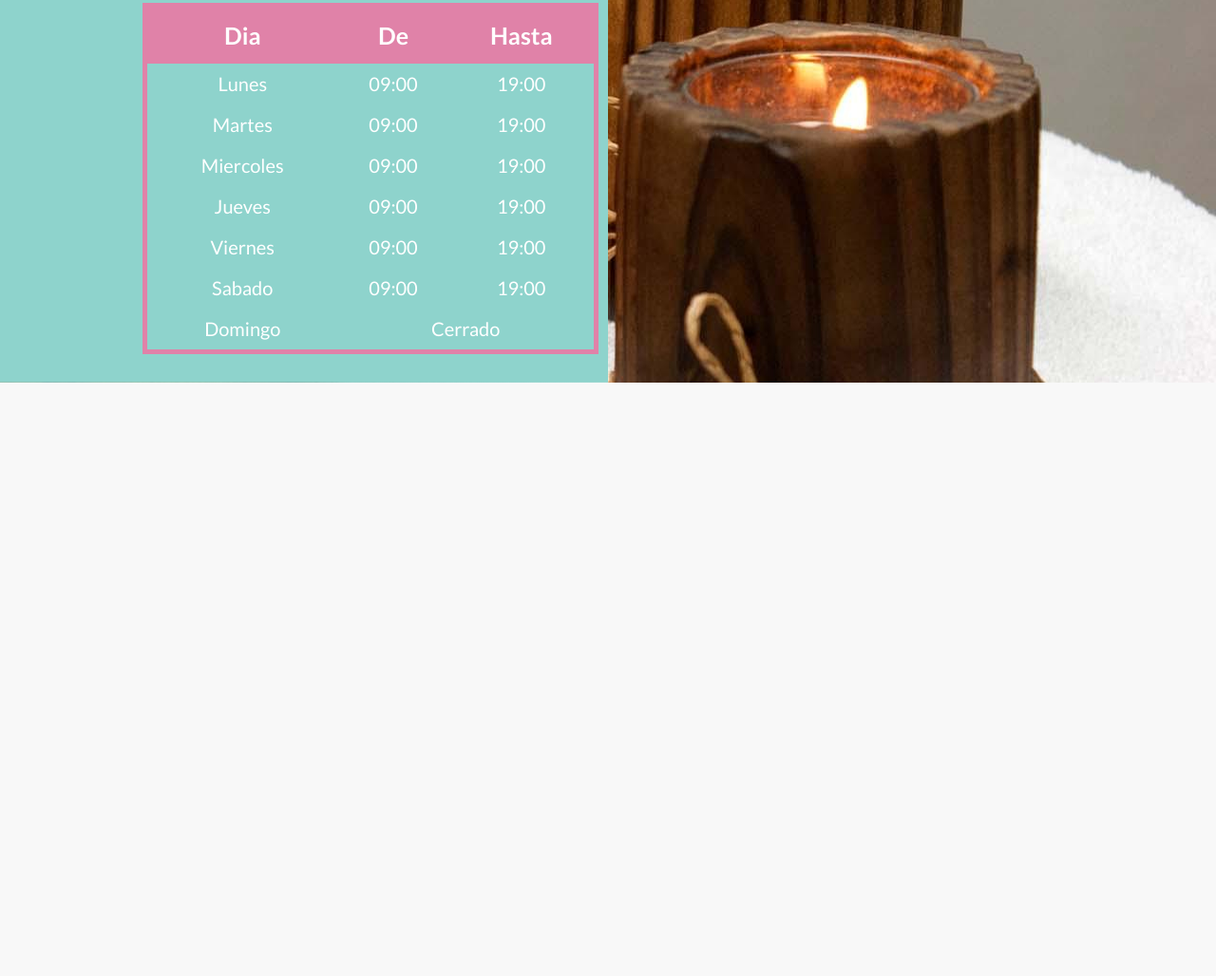
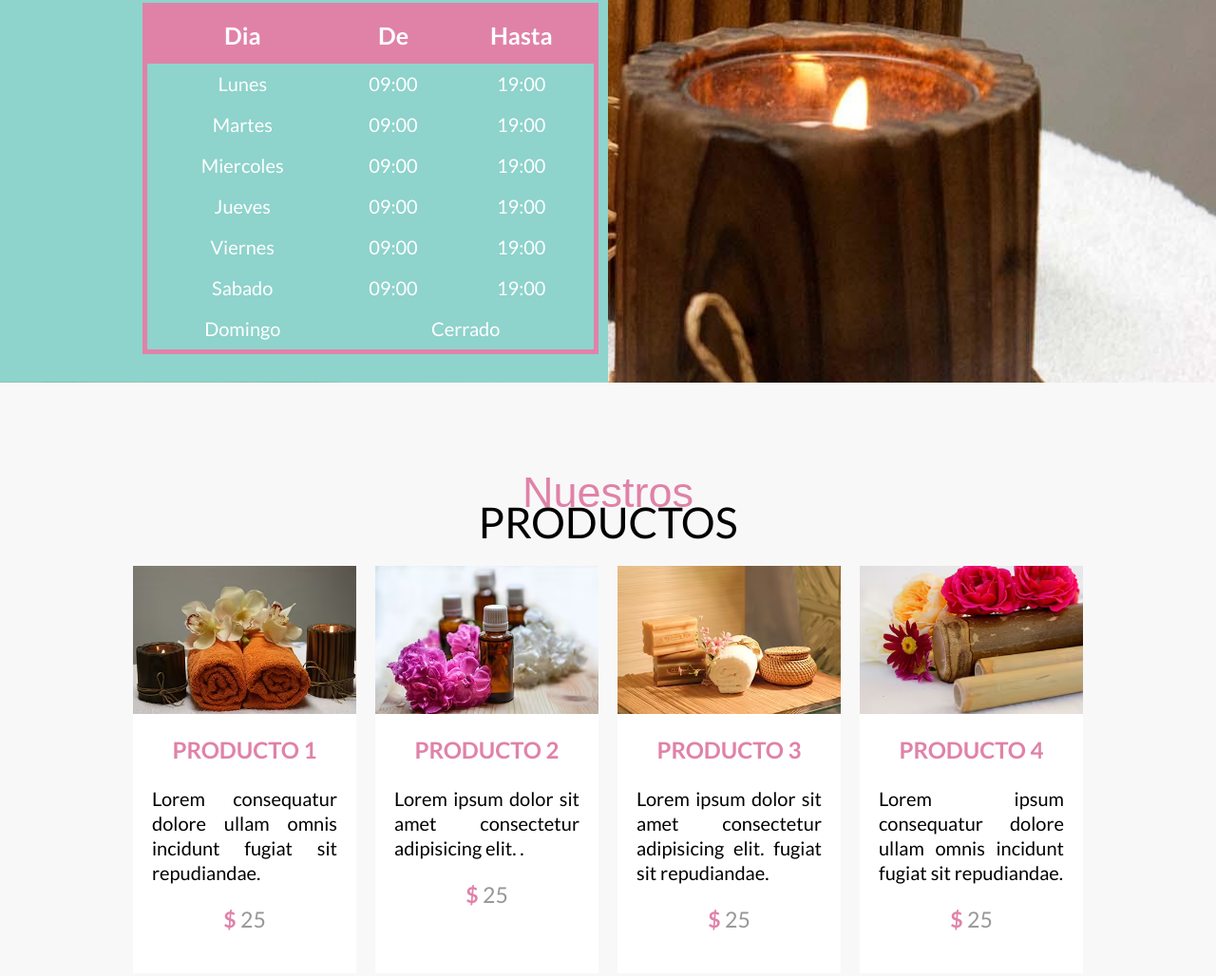
Before and after one commit to LuisVilla12/CarolinaSpa, a website: page index.html in a window 1280 px wide. Shown: the part 2800-3828 px from the top of the page at 95% size. Before the commit the page ends 3203 px from the top, so only its background shows below. Drawn offline with Linux system fonts and the light colour scheme; a web font is replaced by a local one.

Commit message:
v07 Productos v01

```diff
--- a/index.html
+++ b/index.html
@@ -155,6 +155,67 @@
             </div>
         </div>
     </section>
+    <section class="productos contenedor seccion">
+        <h2 class="productos__heading">Nuestros <span>Productos</span></h2>
+        <div class="productos__grid">
+            <div class="producto">
+                <div class="producto__mascara">
+                    <picture>
+                        <source srcset="build/img/producto_01.avif" type="image/avif">
+                        <source srcset="build/img/producto_01.webp" type="image/webp">
+                        <img loading="lazy" src="build/img/producto_01.jpg" alt="productos1" class="producto__imagen">
+                    </picture>
+                </div>
+                <div class="producto__contenido">
+                    <h3 class="producto__titulo">Producto 1</h3>
+                    <p class="producto__descripcion">Lorem consequatur dolore ullam omnis incidunt fugiat sit repudiandae.</p>
+                    <p class="producto__precio">$ <span>25</span></p>
+                </div>
+            </div>
+            <div class="producto">
+                <div class="producto__mascara">
+                    <picture>
+                        <source srcset="build/img/producto_02.avif" type="image/avif">
+                        <source srcset="build/img/producto_02.webp" type="image/webp">
+                        <img loading="lazy" src="build/img/producto_02.jpg" alt="productos2" class="producto__imagen">
+                    </picture>
+                </div>
+                <div class="producto__contenido">
+                    <h3 class="producto__titulo">Producto 2</h3>
+                    <p class="producto__descripcion">Lorem ipsum dolor sit amet consectetur adipisicing elit. .</p>
+                    <p class="producto__precio">$ <span>25</span></p>
+                </div>
+            </div>
+            <div class="producto">
+                <div class="producto__mascara">
+                    <picture>
+                        <source srcset="build/img/producto_03.avif" type="image/avif">
+                        <source srcset="build/img/producto_03.webp" type="image/webp">
+                        <img loading="lazy" src="build/img/producto_03.jpg" alt="productos1" class="producto__imagen">
+                    </picture>
+                </div>
+                <div class="producto__contenido">
+                    <h3 class="producto__titulo">Producto 3</h3>
+                    <p class="producto__descripcion">Lorem ipsum dolor sit amet consectetur adipisicing elit. fugiat sit repudiandae.</p>
+                    <p class="producto__precio">$ <span>25</span></p>
+                </div>
+            </div>
+            <div class="producto">
+                <div class="producto__mascara">
+                    <picture>
+                        <source srcset="build/img/producto_04.avif" type="image/avif">
+                        <source srcset="build/img/producto_04.webp" type="image/webp">
+                        <img loading="lazy" src="build/img/producto_04.jpg" alt="productos4" class="producto__imagen">
+                    </picture>
+                </div>
+                <div class="producto__contenido">
+                    <h3 class="producto__titulo">Producto 4</h3>
+                    <p class="producto__descripcion">Lorem ipsum consequatur dolore ullam omnis incidunt fugiat sit repudiandae.</p>
+                    <p class="producto__precio">$ <span>25</span></p>
+                </div>
+            </div>
+        </div>
+    </section>
 </body>
 
 </html>
--- a/src/scss/templeates/_index.scss
+++ b/src/scss/templeates/_index.scss
@@ -3,3 +3,4 @@
 @forward 'bienvenida';
 @forward 'cards';
 @forward 'horario';
+@forward 'productos';
--- /dev/null
+++ b/src/scss/templeates/_productos.scss
@@ -0,0 +1,47 @@
+@use '../base/variables' as v;
+@use '../base/mixins' as m;
+.productos {
+    &__heading {
+        @include m.tituloCursiva;
+        margin-bottom: 3rem;
+    }
+    &__grid {
+        @include m.grid(4, 2rem);
+    }
+}
+
+.producto {
+    background-color: v.$blanco;
+    &__contenido {
+        padding: 2rem;
+    }
+    &__mascara {
+        overflow: hidden;
+    }
+    &__imagen {
+        width: 100%;
+        transition: all .4;
+        &:hover {
+            transform: scale(1.2);
+        }
+    }
+    &__titulo {
+        text-align: center;
+        color: v.$secundario;
+        text-transform: uppercase;
+    }
+    &__descripcion {
+        text-align: justify;
+        line-height: 1.3;
+    }
+    &__precio {
+        text-align: center;
+        font-weight: bold;
+        color: v.$secundario;
+        font-size: 2.3rem;
+        span {
+            font-weight: 400;
+            color: v.$gris;
+        }
+    }
+}
```
Also changed, not shown: build/css/app.css, 1 other file.
